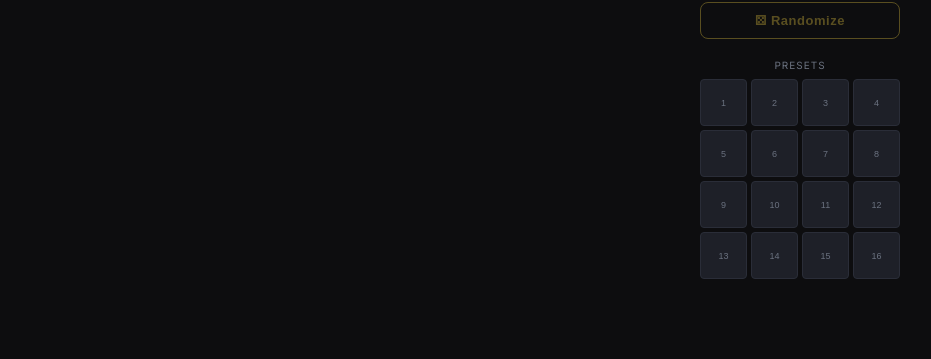
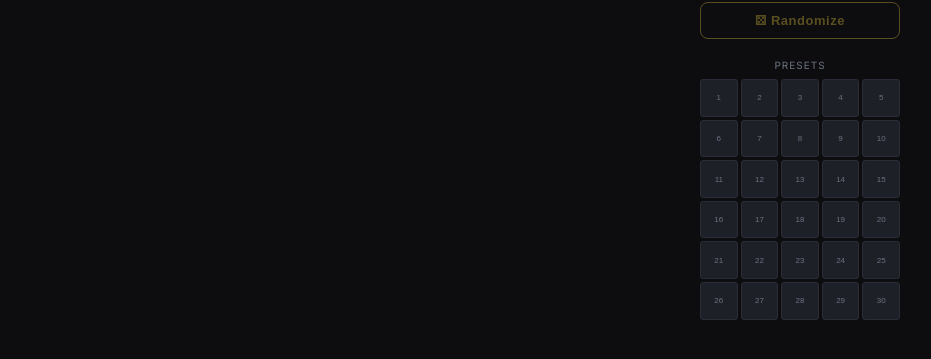
Before and after one commit to kindohm/mark-chain, a React (Vite) app in the folder client/: page / in a window 1280 px wide. Shown: the part 241-600 px from the top of the page, without its empty margins (174-1105 px from the left). Built offline with nearby package versions, Linux system fonts and the light colour scheme; no server answers.

Commit message:
30 presets

```diff
--- a/client/src/components/Presets.tsx
+++ b/client/src/components/Presets.tsx
@@ -13,7 +13,7 @@ import type { AnchorState, ChainState, ClientMessage, LayerState, StabState, Sta
 const STORAGE_KEY = (i: number) => `mark-chain-preset-${i}`;
 const LONG_PRESS_MS = 600;
 const GLOW_MS = 1200;
-const NUM_SLOTS = 16;
+const NUM_SLOTS = 30;
 
 interface PresetData {
     bpm: number;
--- a/client/src/index.css
+++ b/client/src/index.css
@@ -684,13 +684,13 @@ body {
 
 .presets-grid {
     display: grid;
-    grid-template-columns: repeat(4, 1fr);
-    gap: 4px;
+    grid-template-columns: repeat(5, 1fr);
+    gap: 3px;
 }
 
 .preset-btn {
     aspect-ratio: 1;
-    border-radius: 4px;
+    border-radius: 3px;
     border: 1px solid var(--border);
     background: var(--surface-2);
     cursor: pointer;
@@ -710,7 +710,7 @@ body {
 }
 
 .preset-btn-num {
-    font-size: 9px;
+    font-size: 8px;
     color: var(--text-muted);
     pointer-events: none;
 }
```
